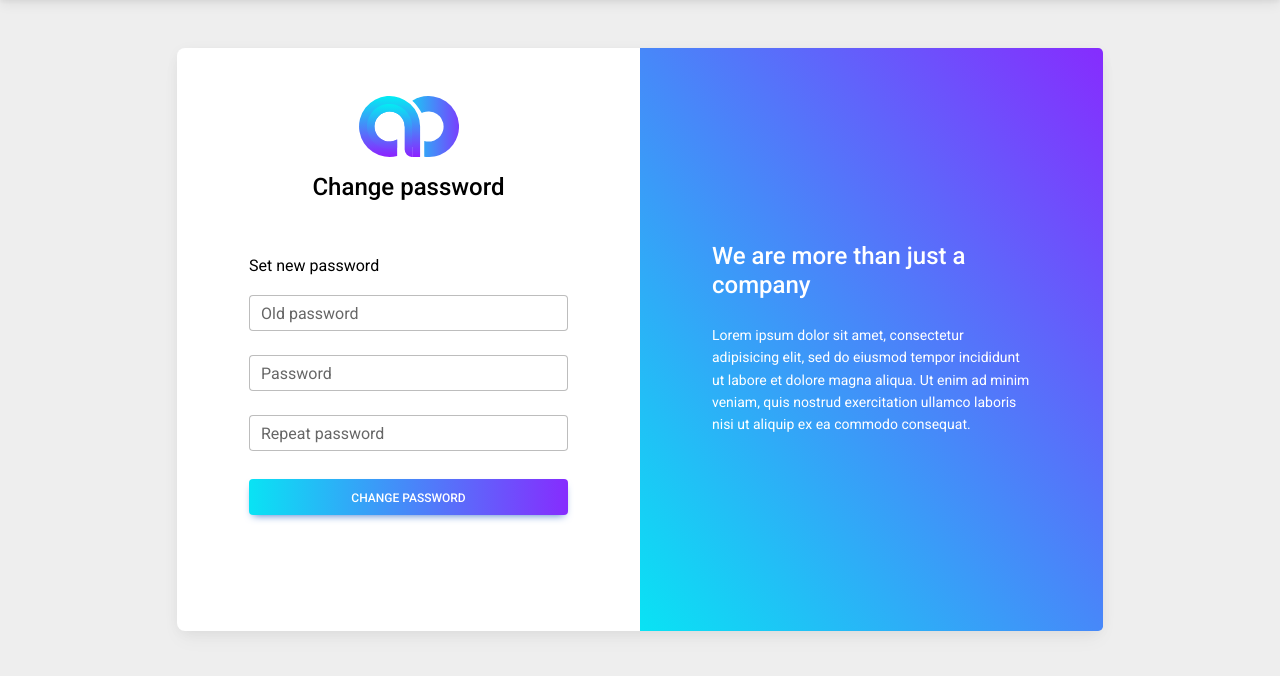
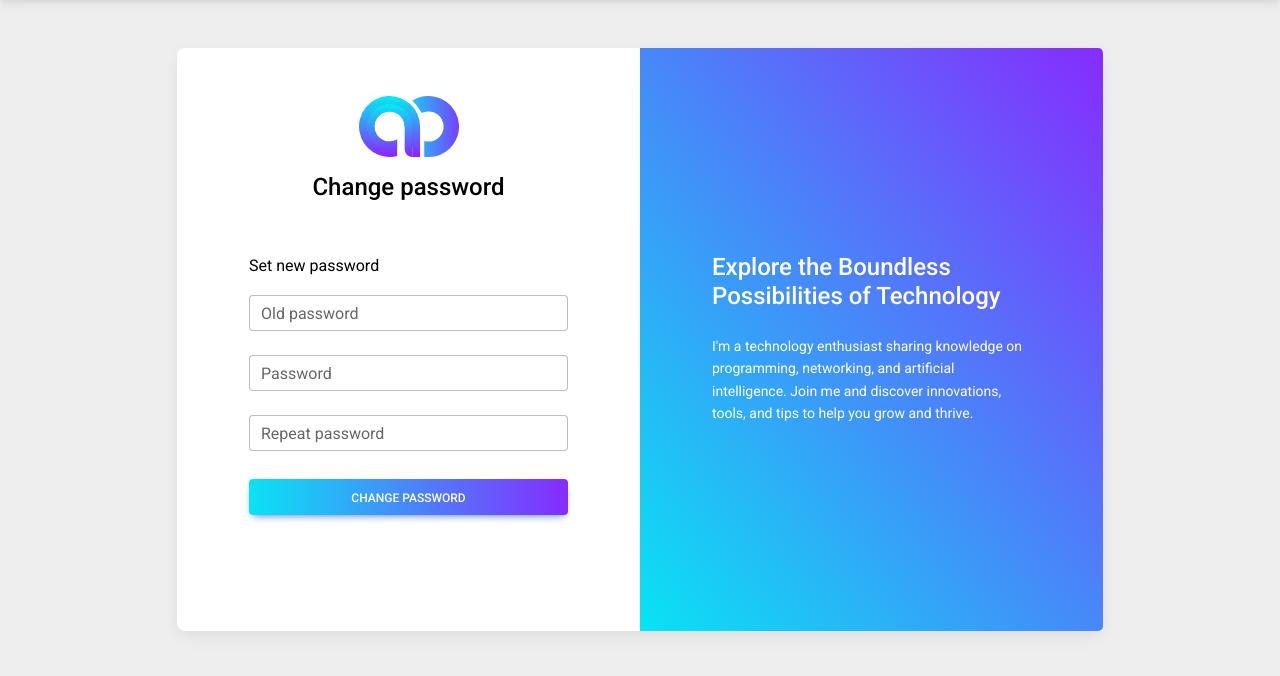
Before and after one commit to adrolc/adrianolczak, a Django app: page /account/password_change/ in a window 1280 px wide. Shown: the part 59-735 px from the top of the page. Run offline with Django 4.2, Linux system fonts and the light colour scheme; the visitor is signed in with stand-in values (Sample User, id 1).

Commit message:
account: text for login section

```diff
--- a/adrianolczak/templates/account/form_base.html
+++ b/adrianolczak/templates/account/form_base.html
@@ -25,10 +25,8 @@
               </div>
               <div class="col-lg-6 d-flex align-items-center ao-gradient">
                 <div class="text-white px-3 py-4 p-md-5 mx-md-4">
-                  <h4 class="mb-4">We are more than just a company</h4>
-                  <p class="small mb-0">Lorem ipsum dolor sit amet, consectetur adipisicing elit, sed do eiusmod
-                    tempor incididunt ut labore et dolore magna aliqua. Ut enim ad minim veniam, quis nostrud
-                    exercitation ullamco laboris nisi ut aliquip ex ea commodo consequat.</p>
+                  <h4 class="mb-4">Explore the Boundless Possibilities of Technology</h4>
+                  <p class="small mb-0">I'm a technology enthusiast sharing knowledge on programming, networking, and artificial intelligence. Join me and discover innovations, tools, and tips to help you grow and thrive.</p>
                 </div>
               </div>
             </div>
```
